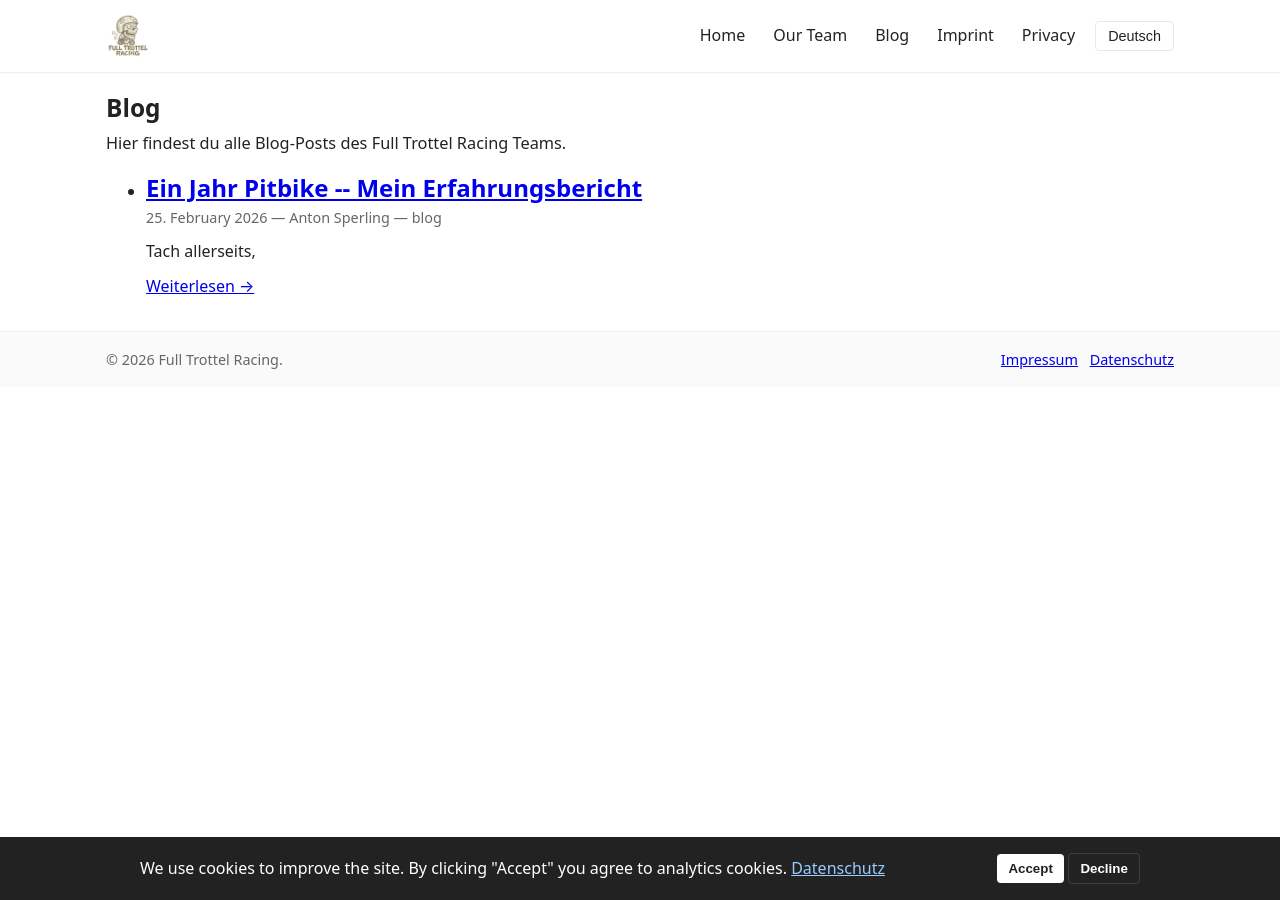
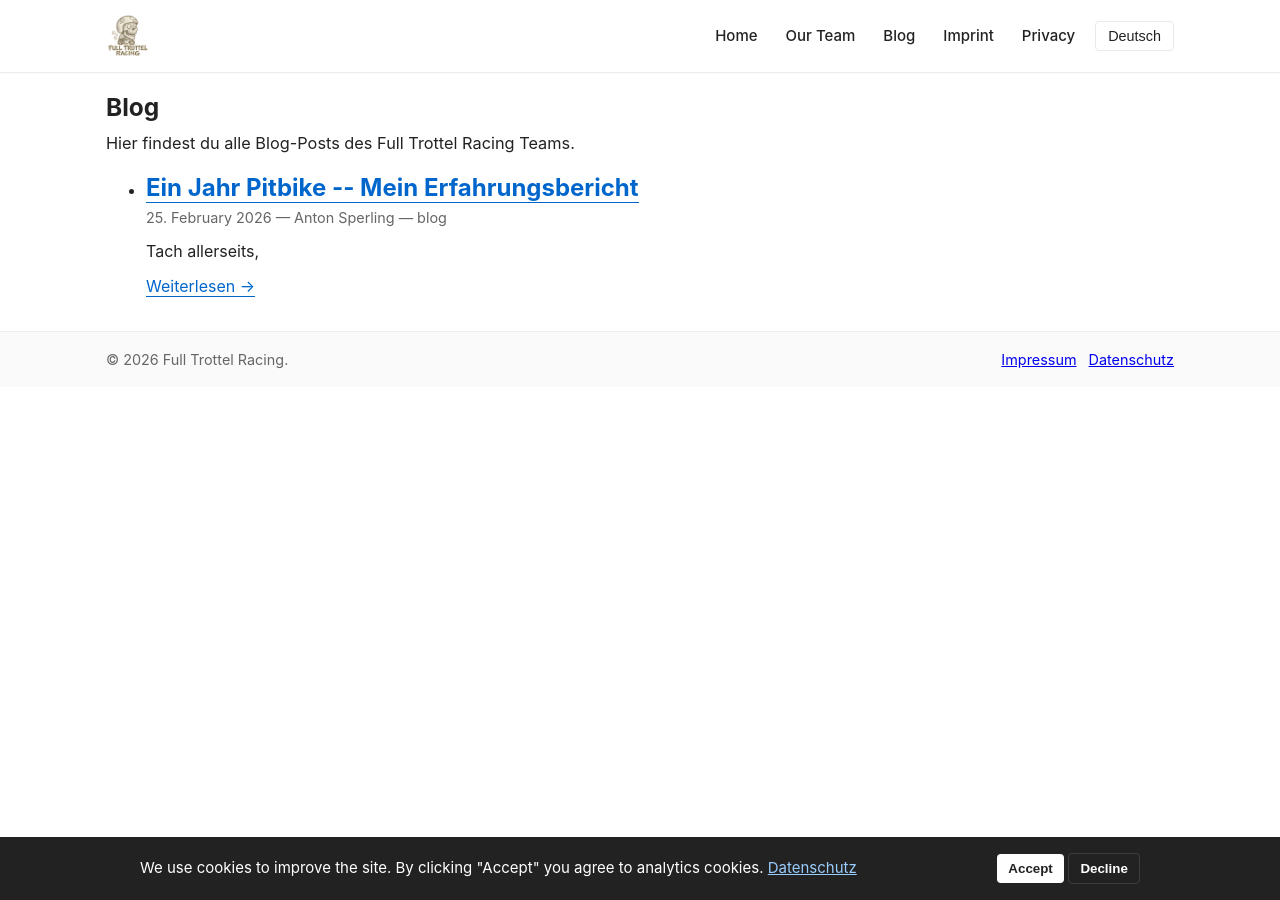
Before and after one commit to antonsperling/antonsperling.github.io, a Jekyll site: the page built from blog.md, in a window 1280 px wide. Built offline with Jekyll 4.4.1, drawn with Linux system fonts in a browser that asks for light colours.

Commit message:
first design improvements

```diff
--- a/assets/css/style.css
+++ b/assets/css/style.css
@@ -1,6 +1,8 @@
 /* Basic system font stack, readable defaults */
 :root{
   --accent: #b10d0d;
+  --accent-light: #e3f2fd;
+  --link: #0066cc;
   --muted: #666;
   --bg: #ffffff;
   --surface: #fafafa;
@@ -14,6 +16,8 @@
 @media (prefers-color-scheme: dark) {
   :root {
     --accent: #ff6b6b;
+    --accent-light: #1e3a5f;
+    --link: #4a9eff;
     --muted: #aaa;
     --bg: #1a1a1a;
     --surface: #222;
@@ -25,13 +29,14 @@
 *{box-sizing:border-box}
 html,body{height:100%}
 body{
-  font-family: system-ui, -apple-system, "Segoe UI", Roboto, "Helvetica Neue", Arial;
+  font-family: -apple-system, BlinkMacSystemFont, "Segoe UI", "Helvetica Neue", Helvetica, Arial, sans-serif;
   line-height:1.6;
   color:var(--text);
   background:var(--bg);
   margin:0;
   -webkit-font-smoothing:antialiased;
   -moz-osx-font-smoothing:grayscale;
+  font-size:15px;
 }
 
 /* Layout wrapper used in header/footer/main */
@@ -98,13 +103,13 @@ body{
 }
 #lang-switch-btn:hover,
 #lang-switch-btn:focus{
-  background:rgba(177,13,13,0.1);
+  background:var(--accent-light);
 }
 
 @media (prefers-color-scheme: dark) {
   #lang-switch-btn:hover,
   #lang-switch-btn:focus{
-    background:rgba(255,107,107,0.15);
+    background:#1e3a5f;
   }
 }
 
@@ -136,8 +141,32 @@ body{
   line-height:1.2;
   margin-top:1.25rem;
   margin-bottom:0.5rem;
+  color:var(--text);
 }
 .page-content p { margin:0 0 1rem 0; }
+.page-content a {
+  color:var(--link);
+  text-decoration:none;
+  border-bottom:1px solid var(--link);
+  transition:background-color .12s ease;
+}
+.page-content a:hover {
+  background-color:var(--accent-light);
+  border-bottom:1px solid var(--link);
+}
+
+.hero-logo {
+  text-align:center;
+  margin:2rem 0 3rem 0;
+}
+
+.hero-logo img {
+  max-width:300px;
+  width:100%;
+  height:auto;
+  margin:0;
+  display:inline-block;
+}
 
 /* Tables */
 table{ width:100%; border-collapse:collapse; margin: 1rem 0; background:var(--surface); }
@@ -195,10 +224,15 @@ a:focus, button:focus, input:focus { outline: 3px solid rgba(33,150,243,0.15); o
 }
 
 /* Small print / code */
-pre, code { font-family: ui-monospace, SFMono-Regular, Menlo, Monaco, "Roboto Mono", monospace; background:#f6f6f6; color:#222; padding:0.2rem 0.4rem; border-radius:4px; font-size:0.9rem; }
+code { font-family: ui-monospace, SFMono-Regular, "SF Mono", Menlo, Monaco, "Roboto Mono", monospace; background:var(--accent-light); color:#0d47a1; padding:0.2rem 0.4rem; border-radius:4px; font-size:0.9rem; }
+
+pre { background:var(--surface); color:var(--text); padding:1rem; border-radius:6px; overflow-x:auto; border:1px solid var(--border); }
+
+pre code { background:transparent; color:inherit; padding:0; }
 
 @media (prefers-color-scheme: dark) {
-  pre, code { background:#2a2a2a; color:#e0e0e0; }
+  code { background:#1e3a5f; color:#4a9eff; }
+  pre { background:#2a2a2a; border-color:#333; }
 }
 
 /* Improve readability on large screens */
```
Also changed, not shown: index.md (+4 -0 lines).
